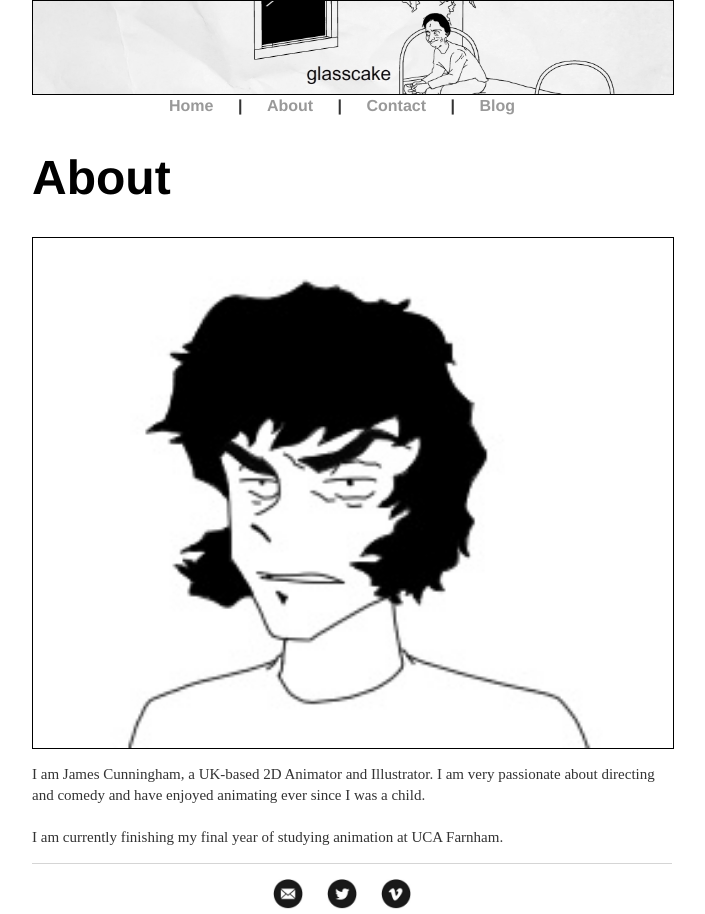
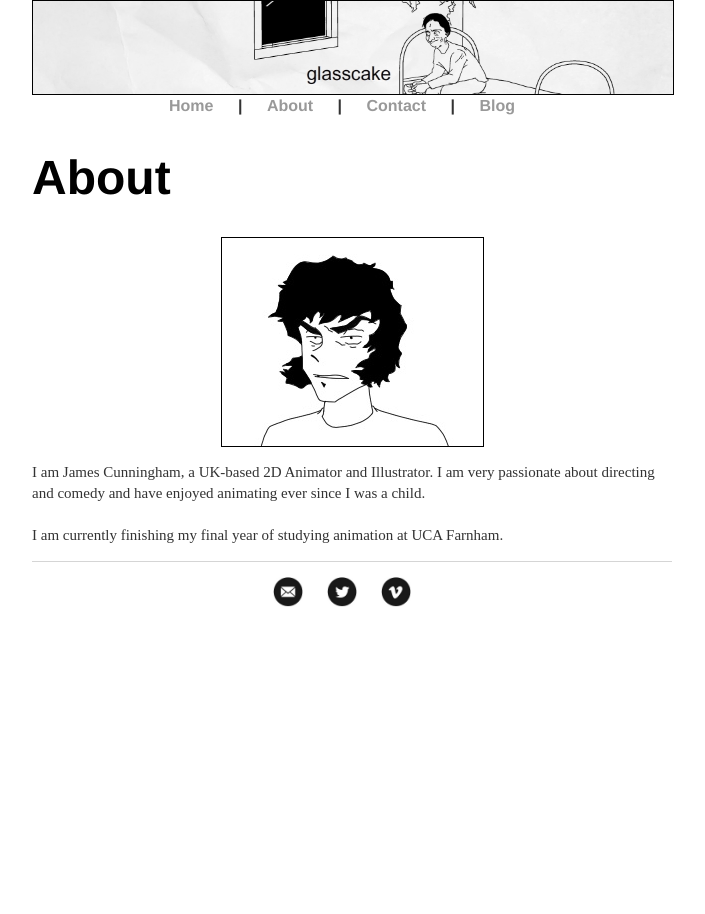
Before and after one commit to glasscaked/strip, a Jekyll site: the page built from about/index.html, in a window 1280 px wide. Shown: the whole page, without its empty margins (288-993 px from the left). Built offline with Jekyll 4.4.1, drawn with Linux system fonts in a browser that asks for light colours.

Commit message:
Update main.css

```diff
--- a/css/main.css
+++ b/css/main.css
@@ -29,7 +29,7 @@ footer { border-top: 1px solid #d5d5d5; font-size: .8em; }
 
 /*Image Scaler*/
   #img-container img{
-  max-width: initial;
+  max-width: 261px;
   width: 100%;
   height: auto;
   display: block;
```
